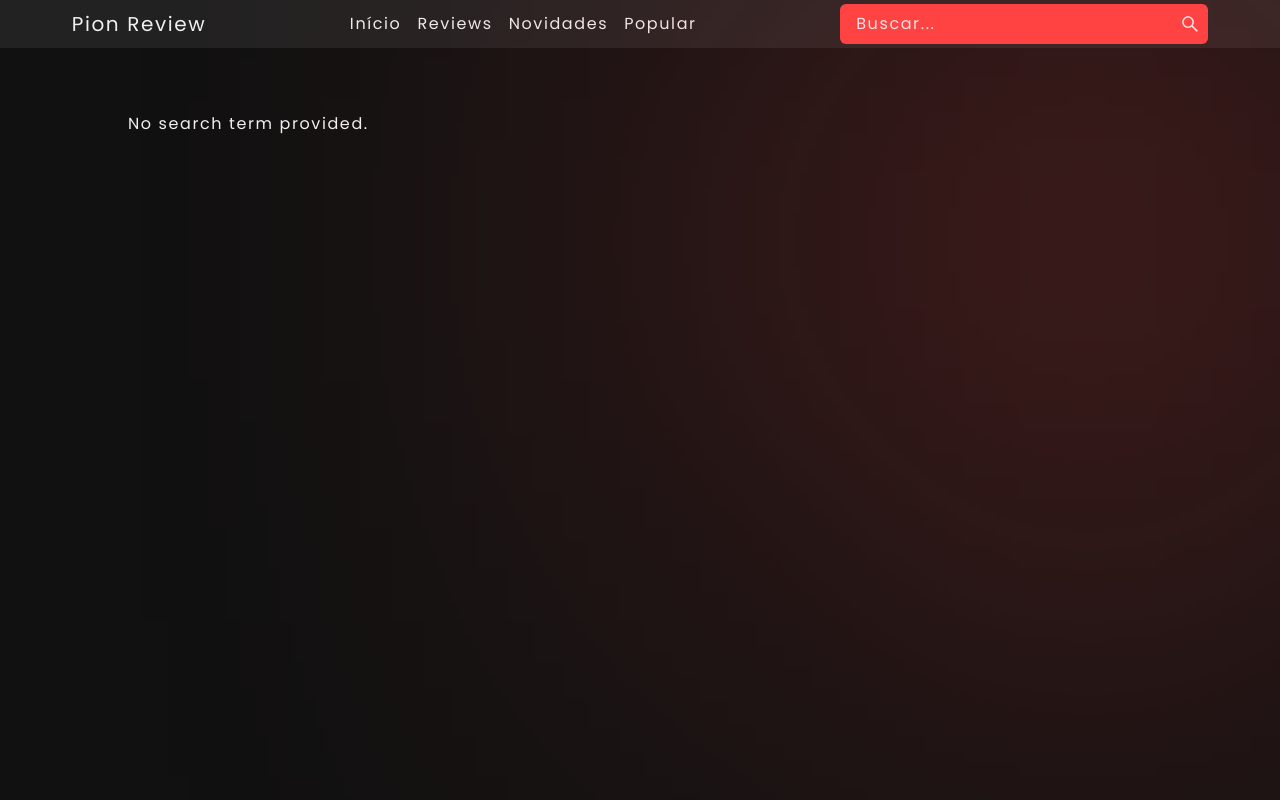
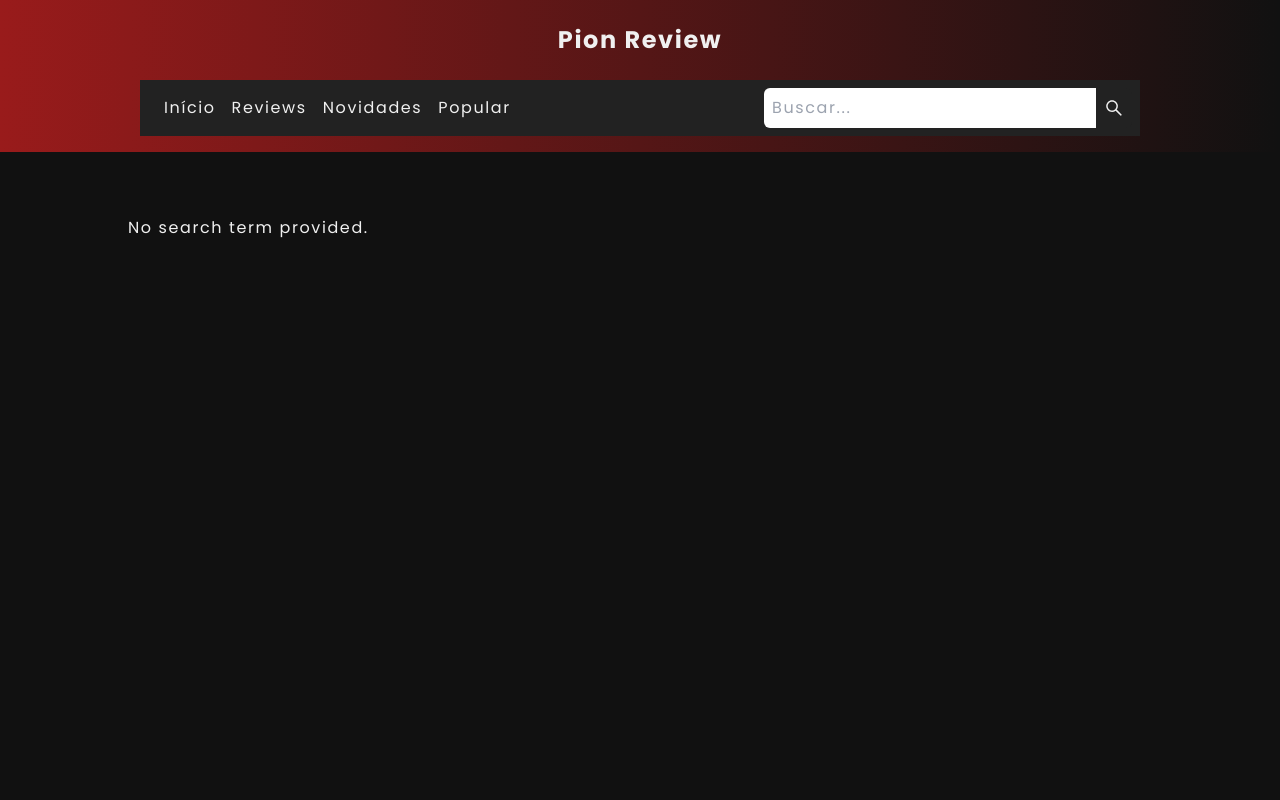
Before and after one commit to peterrbarros17/pion-review, a Next.js app: page /results in a window 1280 px wide. Shown: the top 800 px of the page. Built offline with nearby package versions, Linux system fonts and the light colour scheme.

Commit message:
refactor: header

```diff
--- a/src/app/layout.tsx
+++ b/src/app/layout.tsx
@@ -4,7 +4,6 @@ import "@/styles/globals.css";
 import AppContainer from "@/components/AppContainer";
 import AppHeader from "@/components/AppHeader";
 import AppFooter from "@/components/AppFooter";
-import RedBlurOfApp from "@/components/_ui/RedBlurOfApp";
 import MainContainer from "@/components/AppContainer/MainContainer";
 
 const poppins = Poppins({
@@ -25,7 +24,6 @@ export default function RootLayout({
   return (
     <html lang="pt-br">
       <body className={poppins.className}>
-        <RedBlurOfApp />
         <AppHeader />
         <AppContainer>
           <MainContainer>{children}</MainContainer>
--- a/src/app/results/page.tsx
+++ b/src/app/results/page.tsx
@@ -1,3 +1,5 @@
+import Image from "next/image";
+
 const Results = async ({
   searchParams,
 }: {
@@ -10,11 +12,12 @@ const Results = async ({
 
   const res = await fetch(`https://pion-api.vercel.app/search?title=${search}`);
   const posts = await res.json();
+  console.log(posts);
 
   const postsFound = posts.length > 0;
 
   return (
-    <div>
+    <div className="mx-2">
       <p>
         {postsFound
           ? `${posts.length} post(s) encontrado(s) para "${search}"`
@@ -23,9 +26,23 @@ const Results = async ({
       {postsFound && (
         <div>
           {posts.map((post: any) => (
-            <div key={post._id} className="bg-red-500 my-10 p-4">
-              <h2 className="capitalize text-xl font-bold">{post.title}</h2>
-              <p>{post.description}</p>
+            <div
+              key={post._id}
+              className="bg-red-500 my-5 p-4 flex gap-2 items-start min-w-[380px]"
+            >
+              <Image
+                alt={post.alt}
+                src={post.url}
+                width={1920}
+                height={1080}
+                className="w-28 h-24 md:w-36 md:h-36"
+              />
+              <div>
+                <h2 className="capitalize text-md md:text-xl font-bold">
+                  {post.title}
+                </h2>
+                <p className="text-sm md:text-base">{post.description}</p>
+              </div>
             </div>
           ))}
         </div>
--- a/src/components/AppHeader/ToggleMenu.tsx
+++ b/src/components/AppHeader/ToggleMenu.tsx
@@ -20,8 +20,8 @@ const ToggleMenu = () => {
       <nav
         className={`${
           isOpenMenu
-            ? "flex gap-4 absolute right-0 top-12 bg-[var(--gray-dark)] py-2 px-4"
-            : "hidden md:flex gap-4"
+            ? "flex  items-center gap-4 absolute left-0 top-32 bg-[var(--gray-dark)] py-2 px-4 md:static md:flex-row"
+            : "hidden md:flex gap-4 bg-[var(--gray-dark)] px-4"
         }`}
       >
         <Link href="/" className="hover-links">
--- a/src/components/AppHeader/index.tsx
+++ b/src/components/AppHeader/index.tsx
@@ -6,12 +6,16 @@ interface AppHeaderProps {}
 
 const AppHeader = ({}: AppHeaderProps) => {
   return (
-    <header className="flex flex-col sm:flex sm:flex-row px-2 md:p-0 items-center justify-between md:justify-around h-12 md:flex md:flex-row bg-[var(--gray-dark)]">
-      <Link href="/" className="text-xl">
-        Pion Review
-      </Link>
-      <ToggleMenu />
-      <Search />
+    <header className="flex flex-col items-center gap-4 p-4 md:flex-col md:justify-between md:items-center bg-gradient-to-r from-red-800 to-bg-[var(--gray-dark)]">
+      <div className="flex items-center gap-2">
+        <Link href="/" className="text-xl my-2">
+          <div className="text-2xl font-bold">Pion Review</div>
+        </Link>
+      </div>
+      <div className="flex items-center justify-between w-full lg:w-[1000px] bg-[var(--gray-dark)] p-2">
+        <ToggleMenu />
+        <Search />
+      </div>
     </header>
   );
 };
--- a/src/components/_ui/RedBlurOfApp/index.tsx
+++ /dev/null
@@ -1,9 +0,0 @@
-interface RedBlurOfAppProps {}
-
-const RedBlurOfApp = ({}: RedBlurOfAppProps) => {
-  return (
-    <div className="w-96 h-96 blur-[300px] absolute top-12 right-0 bg-[var(--red)]"></div>
-  );
-};
-
-export default RedBlurOfApp;
--- a/src/components/_ui/_main/Search/index.tsx
+++ b/src/components/_ui/_main/Search/index.tsx
@@ -2,7 +2,7 @@
 
 import { useState } from "react";
 import { useRouter } from "next/navigation";
-import { AiOutlineWeibo, AiOutlineSearch } from "react-icons/ai";
+import { AiOutlineSearch } from "react-icons/ai";
 
 const Search = () => {
   const [query, setQuery] = useState("");
@@ -15,19 +15,23 @@ const Search = () => {
   };
 
   return (
-    <form onSubmit={handleSubmit}>
-      <div className="bg-[var(--red)] text-white rounded-md overflow-auto px-2 block sm:flex">
+    <form
+      onSubmit={handleSubmit}
+      className="flex mx-10 md:mx-0 bg-[var(--gray-dark)] rounded-md"
+    >
       <input
         type="text"
         value={query}
         placeholder="Buscar..."
         onChange={(e) => setQuery(e.target.value)}
-          className="p-2 bg-[var(--red)] border-none outline-none placeholder:text-slate-50"
+        className="p-2 flex-grow outline-0 bg-white rounded-l-md text-black w-52 md:w-72 lg:w-full"
       />
-        <button type="submit" className=" text-white ">
+      <button
+        type="submit"
+        className="p-2 bg-[var(--gray-dark)] rounded-r-md flex items-center justify-center"
+      >
         <AiOutlineSearch size={20} />
       </button>
-      </div>
     </form>
   );
 };
```
Also changed, not shown: 1 other file (tests, documents, lock files or other folders). Lines whose indentation alone changed are shown as unchanged.
